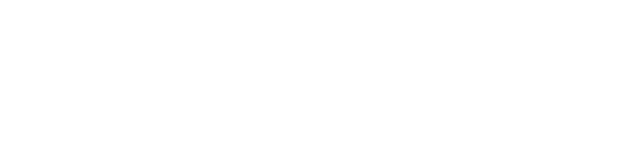
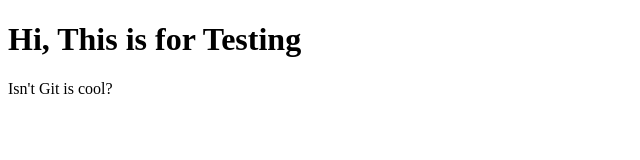
Before and after one commit to tumerSelami/test-repo, a plain HTML site: page index.html in a window 1280 px wide. Shown: the whole page, without its empty margins (0-640 px from the left). Drawn offline with Linux system fonts and the light colour scheme.

Commit message:
Added content to index.html

```diff
--- a/index.html
+++ b/index.html
@@ -4,9 +4,10 @@
     <meta charset="UTF-8">
     <meta http-equiv="X-UA-Compatible" content="IE=edge">
     <meta name="viewport" content="width=device-width, initial-scale=1.0">
-    <title>Document</title>
+    <title>Test Document</title>
 </head>
 <body>
-
+    <h1>Hi, This is for Testing</h1>
+    <p>Isn't Git is cool?</p>
 </body>
 </html>
```
